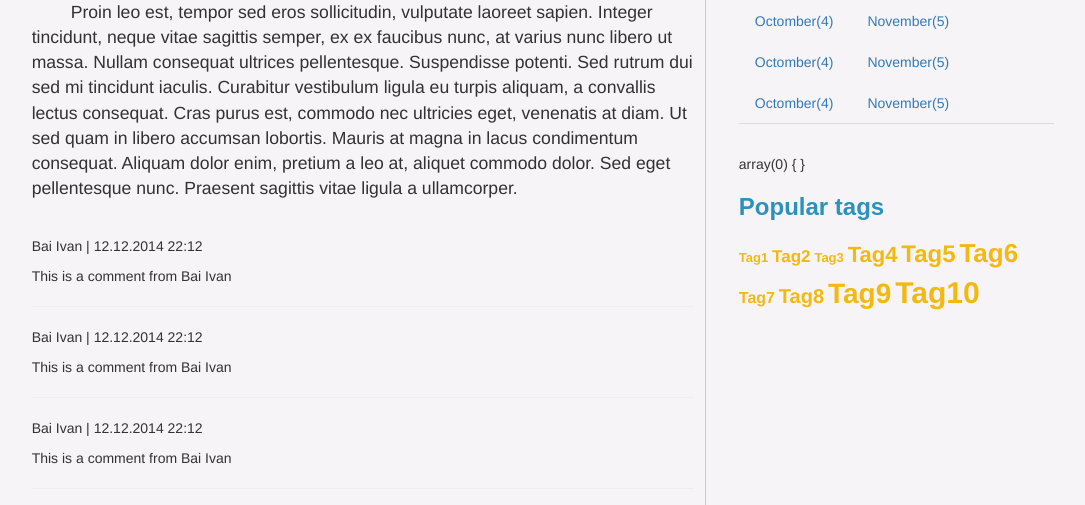
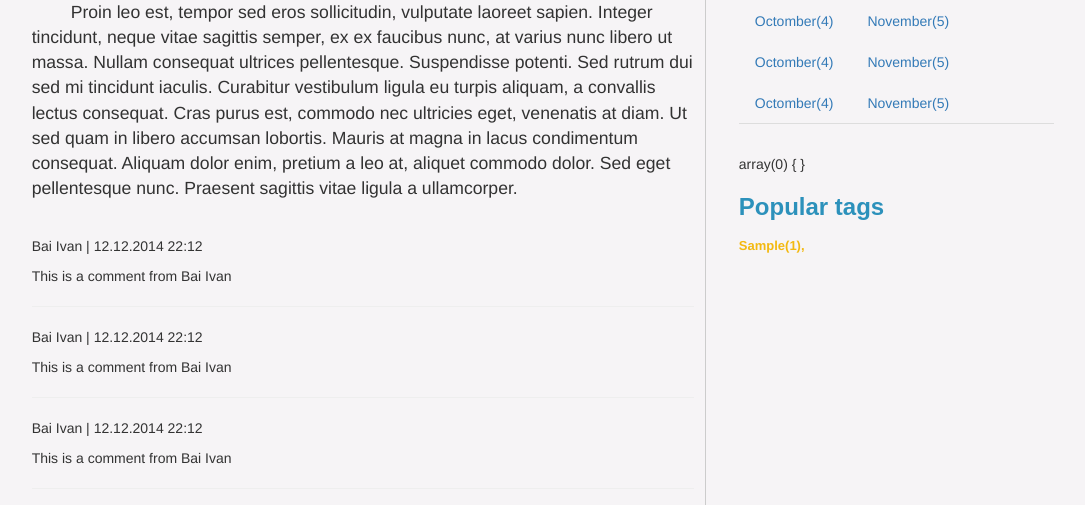
Before and after one commit to nikshi/TeamPhuket, a PHP site: page /index.php in a window 1280 px wide. Shown: the part 1001-1506 px from the top of the page, without its empty margins (97-1182 px from the left). Run offline with PHP 8.4, Linux system fonts and the light colour scheme; data comes from the database, SQL or seed files in the repository; tables that the repository leaves empty hold one stand-in row (values such as "Sample post"); some libraries are stand-ins or nearby versions; some web fonts are replaced.

Commit message:
edited tags module

```diff
--- a/tags.php
+++ b/tags.php
@@ -1,13 +1,33 @@
 <div class="post-lists tags">
     <h2>Popular tags</h2>
-    <a href="#" style="font-size: 13px">Tag1</a>
-    <a href="#" style="font-size: 17px">Tag2</a>
-    <a href="#" style="font-size: 13px">Tag3</a>
-    <a href="#" style="font-size: 22px">Tag4</a>
-    <a href="#" style="font-size: 24px">Tag5</a>
-    <a href="#" style="font-size: 26px">Tag6</a>
-    <a href="#" style="font-size: 16px">Tag7</a>
-    <a href="#" style="font-size: 20px">Tag8</a>
-    <a href="#" style="font-size: 28px">Tag9</a>
-    <a href="#" style="font-size: 30px">Tag10</a>
+
+    <?php
+    $sql = "SELECT * FROM tags GROUP BY tags";
+    $res = mysqli_query($con, $sql);
+    while($tag = mysqli_fetch_assoc($res)) {
+        $sqlCount = "SELECT * FROM tags WHERE tags ='$tag[tags]'";
+        $resCount = mysqli_query($con, $sqlCount);
+        $count = mysqli_num_rows($resCount);
+        echo "<a href=\"#\" style=\"font-size: ".tagSize($count)."\">  $tag[tags]($count),  </a>";
+    }
+    function tagSize($count) {
+        if($count > 5) {
+            return "18px";
+        }
+        elseif ($count > 10) {
+            return "24px";
+        }
+        elseif ($count > 15) {
+            return "28px";
+        }
+        elseif ($count > 20) {
+            return "32px";
+        }
+        else {
+            return "13px";
+        }
+
+
+    }
+    ?>
 </div>
```
